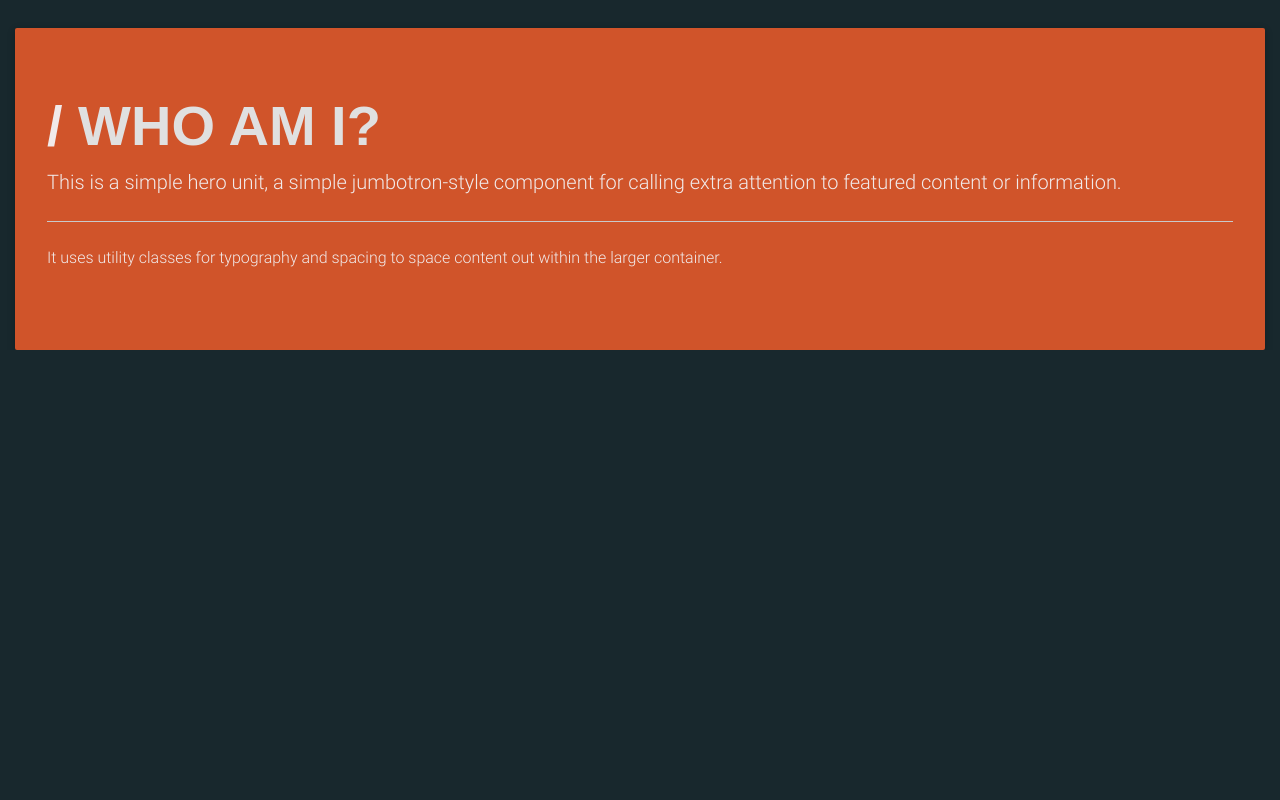
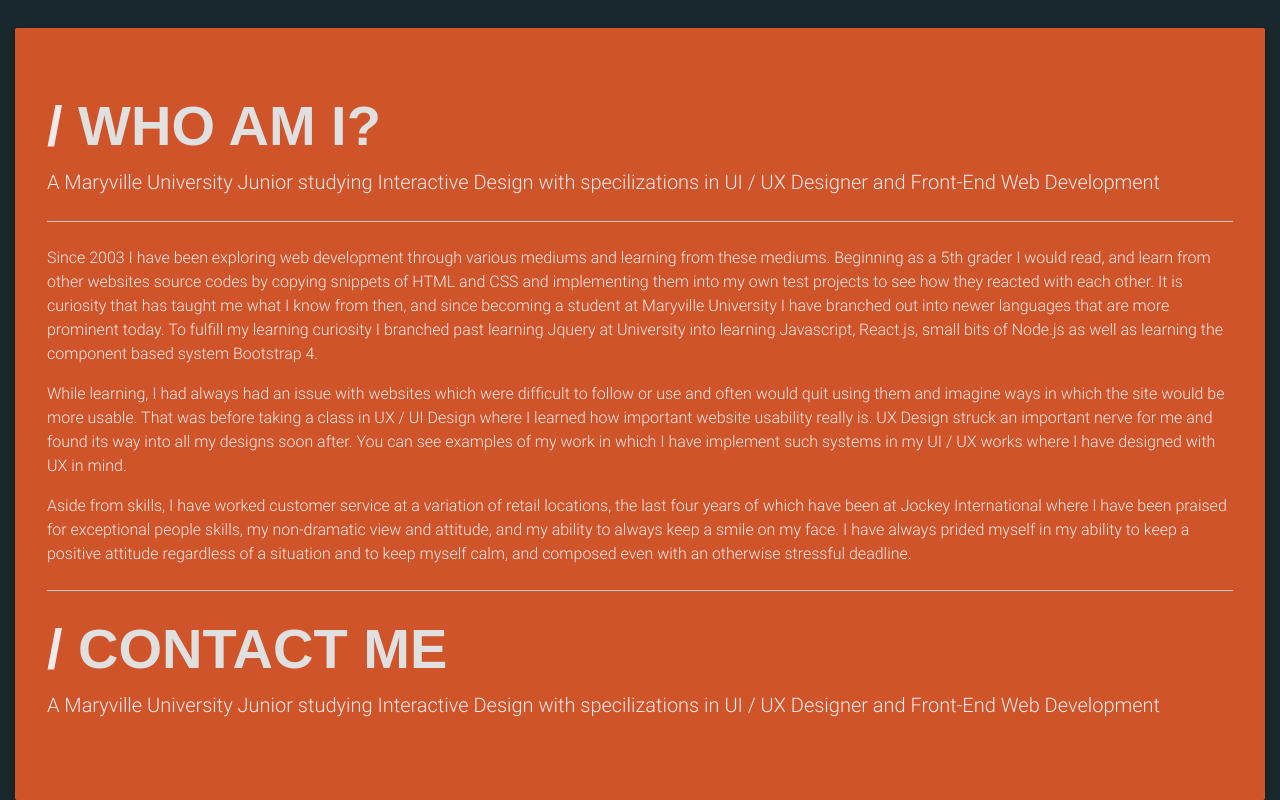
Before and after one commit to ryker002/ryker002.github.io, a plain HTML site: page index.html in a window 1280 px wide. Shown: the part 1939-2739 px from the top of the page. Before the commit the page ends 2289 px from the top, so only its background shows below. Drawn offline with Linux system fonts and the light colour scheme; a script that the page names is missing; a web font is replaced by a local one.

Commit message:
Pre-React Update

```diff
--- a/index.html
+++ b/index.html
@@ -65,7 +65,8 @@
                                 class="text-c-dark font-weight-bold effra">/</span>JAMES <span
                                 class="text-c-dark font-weight-bold effra">LEWANDOWSKI</span></h1>
                         <h5 class="text-uppercase mb-3 mt-1 font-weight-bold wow fadeIn text-light effra"
-                            data-wow-delay="0.4s"><span class="red-text font-weight-bold effra">/</span> Web developer <span class="text-c-dark font-weight-bold effra">&</span>
+                            data-wow-delay="0.4s"><span class="red-text font-weight-bold effra">/</span> Web developer
+                            <span class="text-c-dark font-weight-bold effra">&</span>
                             Interactive Designer</h5>
                         <!-- <a class="btn btn-light-blue btn-lg wow fadeIn" data-wow-delay="0.4s">portfolio</a> <a class="btn btn-indigo btn-lg wow fadeIn"
                       data-wow-delay="0.4s">About me</a> -->
@@ -94,8 +95,11 @@
                         src="https://pro2-bar-s3-cdn-cf4.myportfolio.com/9b8e06484487e574dd534783e49e6c2f/5475fcef-e2f6-427e-991f-99b21ae54c50_car_202x158.png?h=b00ed58ba4e439effcca9c3934dfc7b3&url=aHR0cHM6Ly9taXItczMtY2RuLWNmLmJlaGFuY2UubmV0L3Byb2plY3RzL29yaWdpbmFsLzc1NjQyYjc5OTU5MDk3LlkzSnZjQ3cwTXpReExETXpPVFlzTXpjMkxEQS5wbmc="
                         alt="">
                     <div class="card-body">
-                        <h4 class="card-title display-5 text-uppercase effra"><span class="text-c-light font-weight-bold effra">/</span> Photography</h4>
-                        <p class="card-text text-light">Photoshoots and Projects<button type="button" class="btn btn-dark ml-5 float-right" data-toggle="modal" data-target=".photographyModal">See More</button></p>
+                        <h4 class="card-title display-5 text-uppercase effra"><span
+                                class="text-c-light font-weight-bold effra">/</span> Photography</h4>
+                        <p class="card-text text-light">Photoshoots and Projects<button type="button"
+                                class="btn btn-dark ml-5 float-right" data-toggle="modal"
+                                data-target=".photographyModal">See More</button></p>
 
                     </div>
                 </div>
@@ -107,8 +111,11 @@
                         src="https://pro2-bar-s3-cdn-cf2.myportfolio.com/9b8e06484487e574dd534783e49e6c2f/dcf77b22-1a36-4183-ae91-6e8eb1d280ad_car_202x158.png?h=eae528b8c070f8c89e5549b125345d9c&url=aHR0cHM6Ly9taXItczMtY2RuLWNmLmJlaGFuY2UubmV0L3Byb2plY3RzL29yaWdpbmFsLzVkOGEyYjc5Mzc1NzY3LlkzSnZjQ3d5TlRBd0xERTVOVFVzTUN3dy5wbmc="
                         alt="">
                     <div class="card-body">
-                        <h4 class="card-title display-5 text-uppercase effra"><span class="text-c-light font-weight-bold effra">/</span> User Interface</h4>
-                        <p class="card-text text-light">User Interface and User Exprience Designs<button type="button" class="btn btn-dark ml-5 float-right" data-toggle="modal" data-target=".bd-example-modal-lg">See More</button></p>
+                        <h4 class="card-title display-5 text-uppercase effra"><span
+                                class="text-c-light font-weight-bold effra">/</span> User Interface</h4>
+                        <p class="card-text text-light">User Interface and User Exprience Designs<button type="button"
+                                class="btn btn-dark ml-5 float-right" data-toggle="modal"
+                                data-target=".bd-example-modal-lg">See More</button></p>
                     </div>
                 </div>
             </div>
@@ -119,8 +126,11 @@
                         src="https://pro2-bar-s3-cdn-cf2.myportfolio.com/9b8e06484487e574dd534783e49e6c2f/3e4390f7-f0b6-4426-a11b-29229ee14ef0_car_202x158.png?h=fbb098de2aab75e6b68833ed012110fe"
                         alt="">
                     <div class="card-body">
-                        <h4 class="card-title display-5 text-uppercase effra"><span class="text-c-light font-weight-bold effra">/</span> Web Development</h4>
-                        <p class="card-text text-light">Web Projects and Creations<button type="button" class="btn btn-dark ml-5 float-right" data-toggle="modal" data-target=".bd-example-modal-lg">See More</button></p>
+                        <h4 class="card-title display-5 text-uppercase effra"><span
+                                class="text-c-light font-weight-bold effra">/</span> Web Development</h4>
+                        <p class="card-text text-light">Web Projects and Creations<button type="button"
+                                class="btn btn-dark ml-5 float-right" data-toggle="modal"
+                                data-target=".bd-example-modal-lg">See More</button></p>
                     </div>
                 </div>
             </div>
@@ -131,8 +141,11 @@
                         src="https://pro2-bar-s3-cdn-cf6.myportfolio.com/9b8e06484487e574dd534783e49e6c2f/a840fd47-6aba-4ac9-9353-31981355b862_car_202x158.png?h=a8037412e26bf5cfba84b2a1a88d6344"
                         alt="">
                     <div class="card-body tild-3d">
-                        <h4 class="card-title display-5 text-uppercase effra"><span class="text-c-light font-weight-bold effra">/</span> Graphic Design</h4>
-                        <p class="card-text text-light">Graphic Design and Illustrative Projects<button type="button" class="btn btn-dark ml-5 float-right" data-toggle="modal" data-target=".bd-example-modal-lg">See More</button></p>
+                        <h4 class="card-title display-5 text-uppercase effra"><span
+                                class="text-c-light font-weight-bold effra">/</span> Graphic Design</h4>
+                        <p class="card-text text-light">Graphic Design and Illustrative Projects<button type="button"
+                                class="btn btn-dark ml-5 float-right" data-toggle="modal"
+                                data-target=".bd-example-modal-lg">See More</button></p>
                     </div>
                 </div>
             </div>
@@ -147,11 +160,13 @@
                 </div>
             </div>
 
-              <div class="modal fade photographyModal" id="photographyModal" tabindex="-1" role="dialog" aria-labelledby="photographyModal" aria-hidden="true">
+            <div class="modal fade photographyModal" id="photographyModal" tabindex="-1" role="dialog"
+                aria-labelledby="photographyModal" aria-hidden="true">
                 <div class="modal-dialog modal-dialog-centered modal-lg" role="document">
                     <div class="modal-content bg-dark text-light">
                         <div class="modal-header">
-                          <h5 class="modal-title  text-uppercase font-weight-bold" id="photographyModalTitle"><span class="red-text font-weight-bold effra">/</span> Photography</h5>
+                            <h5 class="modal-title  text-uppercase font-weight-bold" id="photographyModalTitle"><span
+                                    class="red-text font-weight-bold effra">/</span> Photography</h5>
                             <button type="button" class="close" data-dismiss="modal" aria-label="Close">
                                 <span aria-hidden="true">&times;</span>
                             </button>
@@ -185,10 +200,41 @@
         </div>
 
         <div class="jumbotron bg-c-dark mt-5">
-            <h1 class="display-4 effra text-light font-weight-bold text-uppercase"><span class="text-c-light font-weight-bold effra">/</span> Who Am I?</h1>
-            <p class="lead text-c-light">This is a simple hero unit, a simple jumbotron-style component for calling extra attention to featured content or information.</p>
+            <h1 class="display-4 effra text-light font-weight-bold text-uppercase"><span
+                    class="text-c-light font-weight-bold effra">/</span> Who Am I?</h1>
+            <p class="lead text-c-light">A Maryville University Junior studying Interactive Design with specilizations
+                in UI / UX Designer and Front-End Web Development</p>
             <hr class="my-4 bg-light">
-            <p class="text-c-light">It uses utility classes for typography and spacing to space content out within the larger container.</p>
+            <p class="text-c-light">Since 2003 I have been exploring web development through various mediums and
+                learning from these mediums.
+                Beginning as a 5th grader I would read, and learn from other websites source codes by copying snippets
+                of HTML and CSS and implementing them
+                into my own test projects to see how they reacted with each other. It is curiosity that has taught me
+                what I know from then, and since becoming
+                a student at Maryville University I have branched out into newer languages that are more prominent
+                today. To fulfill my learning curiosity
+                I branched past learning Jquery at University into learning Javascript, React.js, small bits of Node.js
+                as well as learning the component
+                based system Bootstrap 4.</p>
+
+            <p class="text-c-light">While learning, I had always had an issue with websites which were difficult to
+                follow or use and often would quit using them and
+                imagine ways in which the site would be more usable. That was before taking a class in UX / UI Design
+                where I learned how important
+                website usability really is. UX Design struck an important nerve for me and found its way into all my
+                designs soon after. You can see examples of my work in which
+                I have implement such systems in my UI / UX works where I have designed with UX in mind.</p>
+
+            <p class="text-c-light">Aside from skills, I have worked customer service at a variation of retail
+                locations, the last four years of which have been at Jockey International where I have been praised for
+                exceptional people skills, my non-dramatic view and attitude, and my ability to always keep a smile on
+                my face. I have always prided myself in my ability to keep a positive attitude regardless of a situation
+                and to keep myself calm, and composed even with an otherwise stressful deadline.</p>
+            <hr class="my-4 bg-light">
+            <h1 class="display-4 effra text-light font-weight-bold text-uppercase"><span
+                    class="text-c-light font-weight-bold effra">/</span> Contact Me</h1>
+            <p class="lead text-c-light">A Maryville University Junior studying Interactive Design with specilizations
+                in UI / UX Designer and Front-End Web Development</p>
         </div>
     </div>
 
```
Lines whose indentation alone changed are shown as unchanged.
